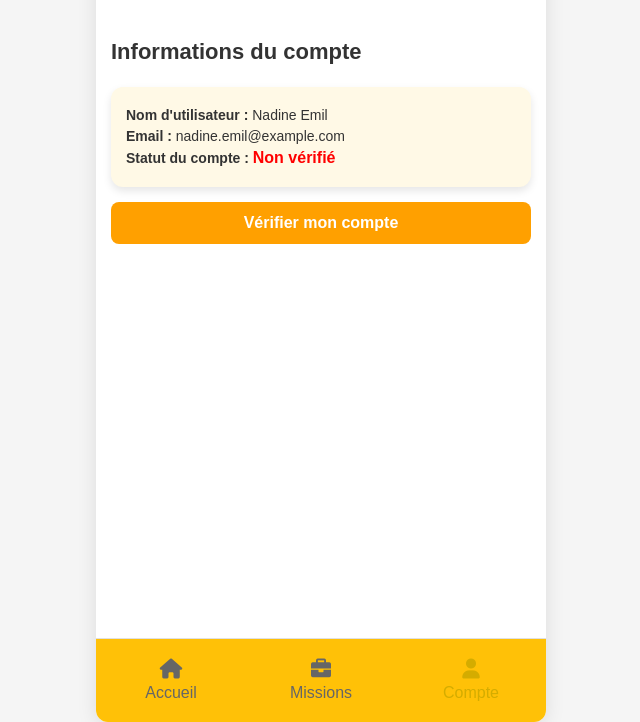
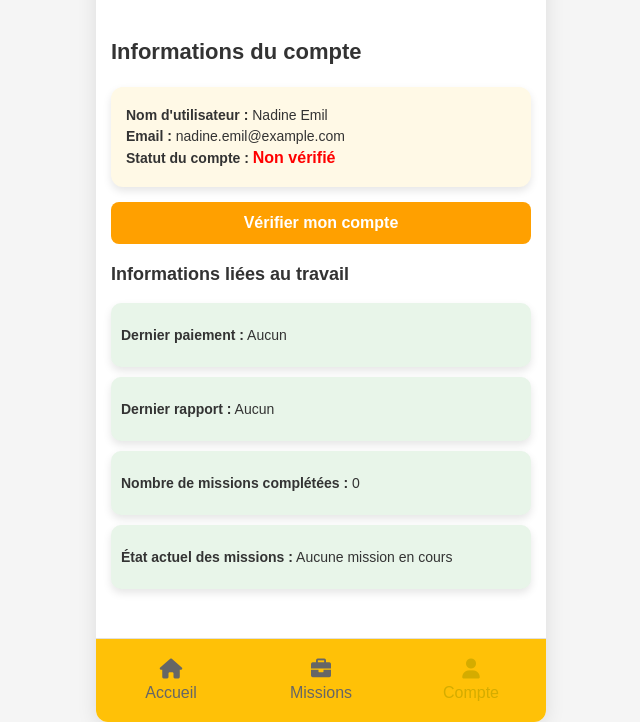
Before and after one commit to Godot36/cni, a plain HTML site: page compte.html in a window 1280 px wide. Shown: the part 78-800 px from the top of the page, without its empty margins (319-959 px from the left). Drawn offline with Linux system fonts and the light colour scheme.

Commit message:
Update compte.html

```diff
--- a/compte.html
+++ b/compte.html
@@ -69,6 +69,25 @@
             color: red;
         }
 
+        .work-info {
+            margin-top: 20px;
+        }
+
+        .work-info h3 {
+            font-size: 18px;
+            font-weight: bold;
+            color: #333;
+        }
+
+        .work-info .info {
+            margin: 10px 0;
+            padding: 10px;
+            background: #e8f5e9;
+            border-radius: 10px;
+            font-size: 14px;
+            box-shadow: 0 4px 8px rgba(0, 0, 0, 0.1);
+        }
+
         .verify-btn {
             margin-top: 15px;
             background: #ffa000;
@@ -135,6 +154,23 @@
                 <p><strong>Statut du compte :</strong> <span class="status">Non vérifié</span></p>
             </div>
             <button class="verify-btn" id="verify-btn">Vérifier mon compte</button>
+
+            <!-- Work Information -->
+            <div class="work-info">
+                <h3>Informations liées au travail</h3>
+                <div class="info">
+                    <p><strong>Dernier paiement :</strong> Aucun</p>
+                </div>
+                <div class="info">
+                    <p><strong>Dernier rapport :</strong> Aucun</p>
+                </div>
+                <div class="info">
+                    <p><strong>Nombre de missions complétées :</strong> 0</p>
+                </div>
+                <div class="info">
+                    <p><strong>État actuel des missions :</strong> Aucune mission en cours</p>
+                </div>
+            </div>
         </div>
 
         <!-- Footer -->
@@ -155,22 +191,19 @@
     </div>
 
     <script>
-        // Variables pour le nom d'utilisateur et l'email
-        const usernameElement = document.getElementById("username");
-        const emailElement = document.getElementById("email");
+        // Simuler des données enregistrées dans le localStorage
+        localStorage.setItem("username", "Nadine Emil");
+        localStorage.setItem("email", "nadine.emil@example.com");
 
-        // Simuler des données dynamiques
-        const userData = {
-            username: "Nadine Emil",
-            email: "nadine.emil@example.com",
-        };
+        // Récupérer les données depuis le localStorage
+        const username = localStorage.getItem("username");
+        const email = localStorage.getItem("email");
 
-        // Mise à jour des informations
-        usernameElement.textContent = userData.username;
-        emailElement.textContent = userData.email;
+        // Mettre à jour les informations dans le DOM
+        document.getElementById("username").textContent = username || "Jean Dupont";
+        document.getElementById("email").textContent = email || "jean.dupont@example.com";
 
         const verifyBtn = document.getElementById("verify-btn");
-
         verifyBtn.addEventListener("click", () => {
             alert("Redirection vers la page de vérification...");
             location.href = 'verification.html';
```
